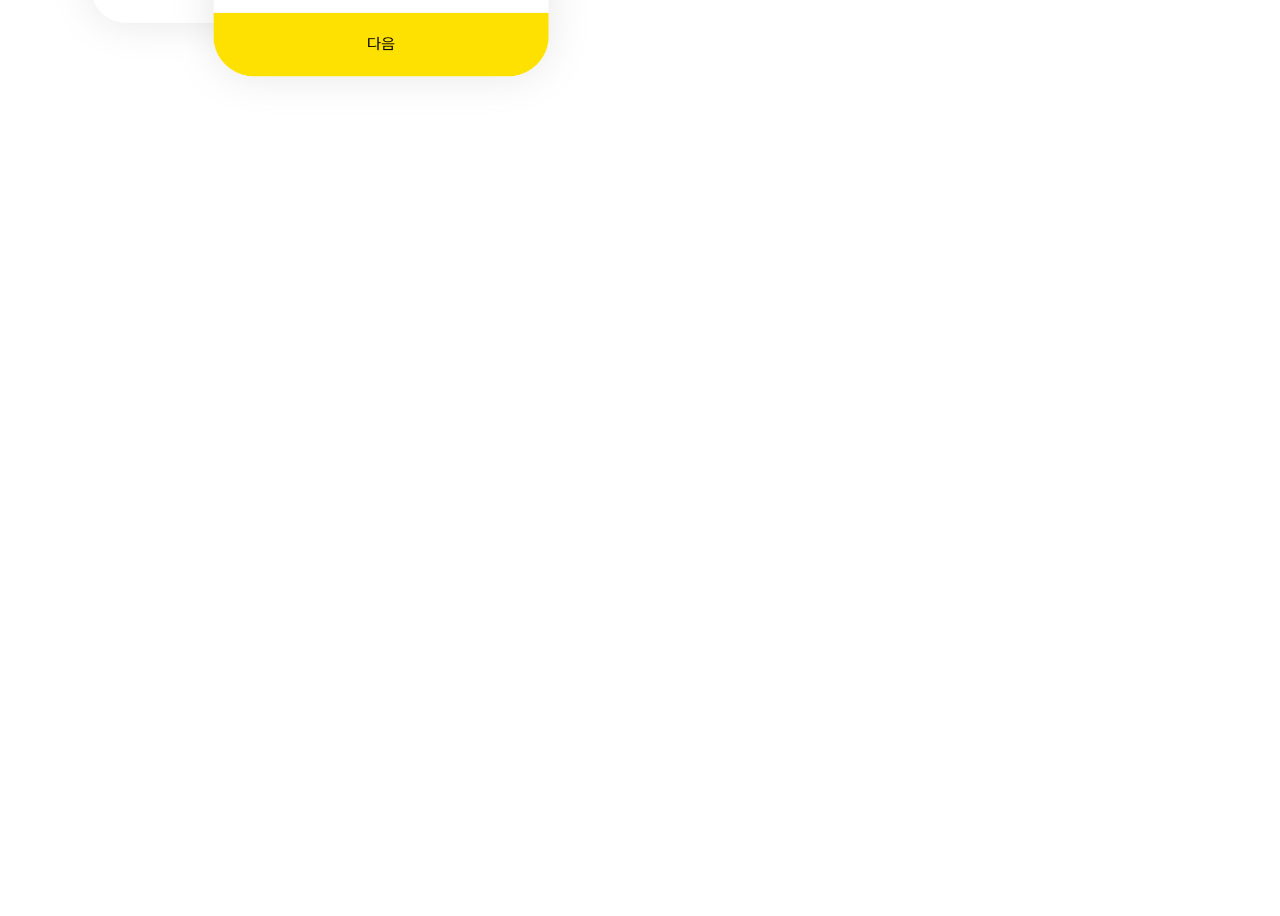
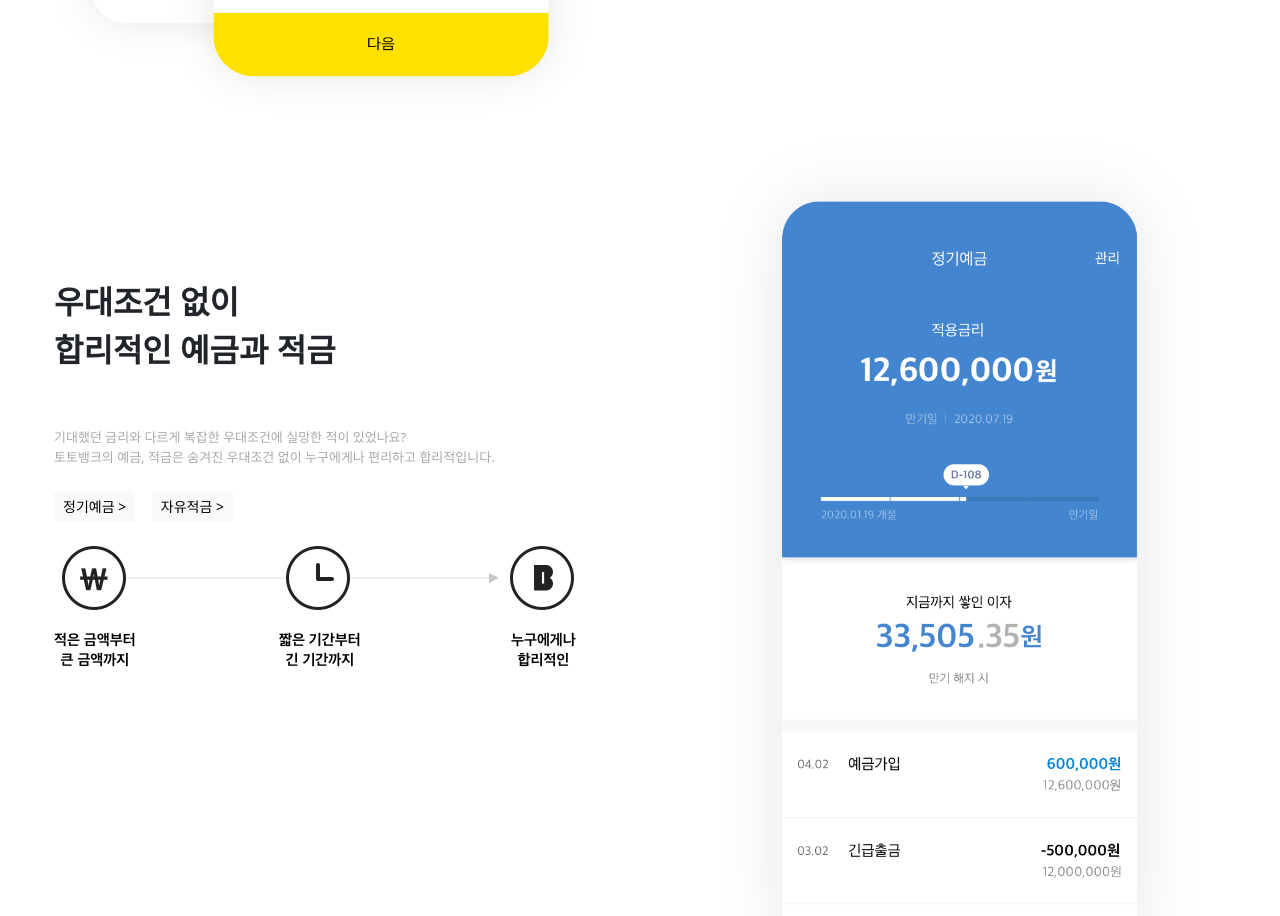
Before and after one commit to ebinaha/React-class, a React (Create React App) app in the folder kakaobank-clone/: page / in a window 1280 px wide. Shown: the part 1660-2576 px from the top of the page. Before the commit the page ends 1800 px from the top, so only its background shows below. Built offline with nearby package versions, Linux system fonts and the light colour scheme.

Commit message:
bank main section3

```diff
--- a/kakaobank-clone/src/component/Main.js
+++ b/kakaobank-clone/src/component/Main.js
@@ -2,6 +2,7 @@ import {Component} from 'react';
 import {Table} from 'reactstrap';
 import Section0 from './Section0';
 import Section1 from './Section1';
+import Section2 from './Section2';
 
 class Main extends Component {
     render(){
@@ -13,6 +14,7 @@ class Main extends Component {
                         {/* 0번째 행 : tRow 0 */}
                             <Section0/>
                             <Section1/>
+                            <Section2/>
 
 
                     </tbody>
--- /dev/null
+++ b/kakaobank-clone/src/component/Section2.js
@@ -0,0 +1,40 @@
+import { Component } from "react";
+import {Button} from 'reactstrap';
+
+class Section2 extends Component {
+    render(){
+        return(
+            <tr>
+                {/* className={} : 특정 변수의 값이나 함수 호출시 */}
+                {/* w-70 : 만든 게 아닌 Table(reactstrap)에 속성으로 넣어주는 class, 약속된 값, 전체 Row의 Column의 비율*/}
+                {/* style에 design을 입히기 위해서 className 사용 */}
+                {/* column 비율 : 7:3 */}
+                <td className={"w-70"}>
+                    <div className="textBox">
+                        <span className='L-text'>
+                            우대조건 없이 <br/>
+                            합리적인 예금과 적금 <br/>
+                        </span><br/>
+
+                        <span className='S-text'>
+                            기대했던 금리와 다르게 복잡한 우대조건에 실망한 적이 있었나요? <br/>
+                            토토뱅크의 예금, 적금은 숨겨진 우대조건 없이 누구에게나 편리하고 합리적입니다.
+                        </span> <br/>
+
+                        <Button color='light' size='sm'> 정기예금 &gt; </Button> &nbsp; &nbsp;
+                        <Button color='light' size='sm'> 자유적금 &gt; </Button> <br/><br/>
+                        <img src={require('../img/main-savings-money.png')} height="124px" width="522px" alt=""/>
+                    </div>
+                </td>
+
+                <td className={"w-30"}>
+                    <div className="imgBox">
+                        <img src={require('../img/main-savings.png')} height="900px" width="500px" alt=""/>
+                    </div>
+                </td>
+            </tr>
+        )
+    }
+}
+
+export default Section2;
```
